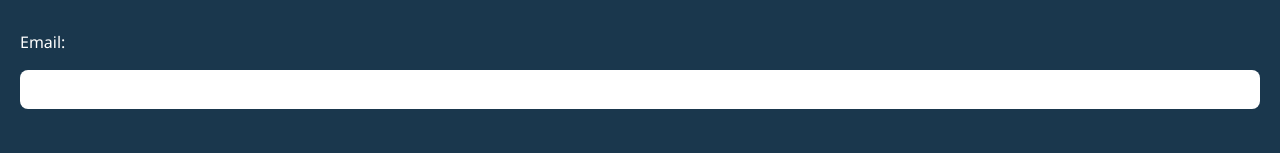
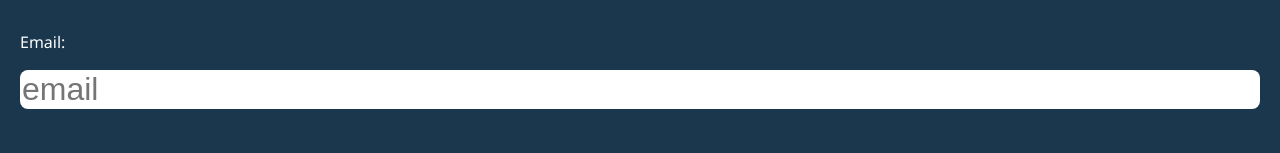
Before and after one commit to EEdouard28/myreactportfolio, a React (Create React App) app: page /Contact in a window 1280 px wide. Shown: the part 233-386 px from the top of the page. Built offline with nearby package versions, Linux system fonts and the light colour scheme.

Commit message:
helpers and email validation

```diff
--- a/src/components/Contact.js
+++ b/src/components/Contact.js
@@ -1,5 +1,6 @@
 import React, { useState } from 'react';
 import styled from 'styled-components';
+import { validateEmail } from '../utils/helpers';
 
 const FormStyles = styled.form`
   width: 100%;
@@ -49,9 +50,25 @@
   const [name, setName] = useState('');
   const [email, setEmail] = useState('');
   const [message, setMessage] = useState('');
+  const [errorMessage, setErrorMessage] = useState('');
 
-  const handleFormSubmit = (event) => {
-    event.preventDefault();
+  // email validation
+  const handleInputChange = (e) => {
+    const { target } = e;
+    const inputType = target.name;
+    const inputValue = target.value;
+    if (inputType === 'email') {
+      setEmail(inputValue);
+    }
+  };
+
+  const handleFormSubmit = (e) => {
+    e.preventDefault();
+    if (!validateEmail(email)) {
+      setErrorMessage('Email is invalid');
+      return;
+    }
+    setEmail('');
   };
 
   return (
@@ -74,11 +91,11 @@
           <label htmlFor="email">
             Email:
             <input
-              type="text"
-              id="email"
+              value={email}
               name="email"
-              value={email}
-              onChange={(e) => setEmail(e.target.value)}
+              onChange={handleInputChange}
+              type="email"
+              placeholder="email"
             />
           </label>
         </div>
@@ -97,6 +114,12 @@
         <button type="submit" onClick={handleFormSubmit}>
           Send
         </button>
+        {errorMessage && (
+          <div>
+            <p className="error-text">{errorMessage}</p>
+          </div>
+        )}
+        {/* <p className="regexMessage">{message}</p> */}
       </FormStyles>
       {/* Contact Links */}
       <main id="contact">
--- /dev/null
+++ b/src/utils/helpers.js
@@ -0,0 +1,5 @@
+export function validateEmail(email) {
+  const re =
+    /^(([^<>()[\]\\.,;:\s@"]+(\.[^<>()[\]\\.,;:\s@"]+)*)|(".+"))@((\[[0-9]{1,3}\.[0-9]{1,3}\.[0-9]{1,3}\.[0-9]{1,3}\])|(([a-zA-Z\-0-9]+\.)+[a-zA-Z]{2,}))$/;
+  return re.test(String(email).toLowerCase());
+}
```
